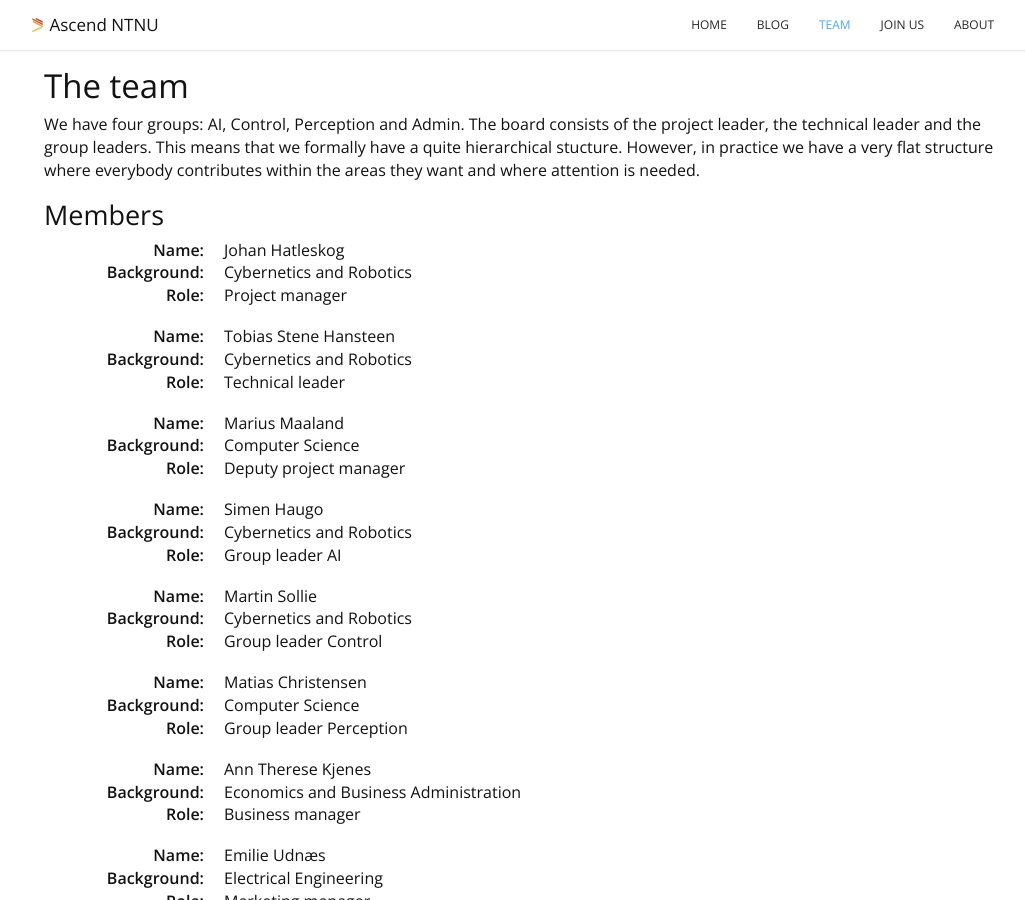
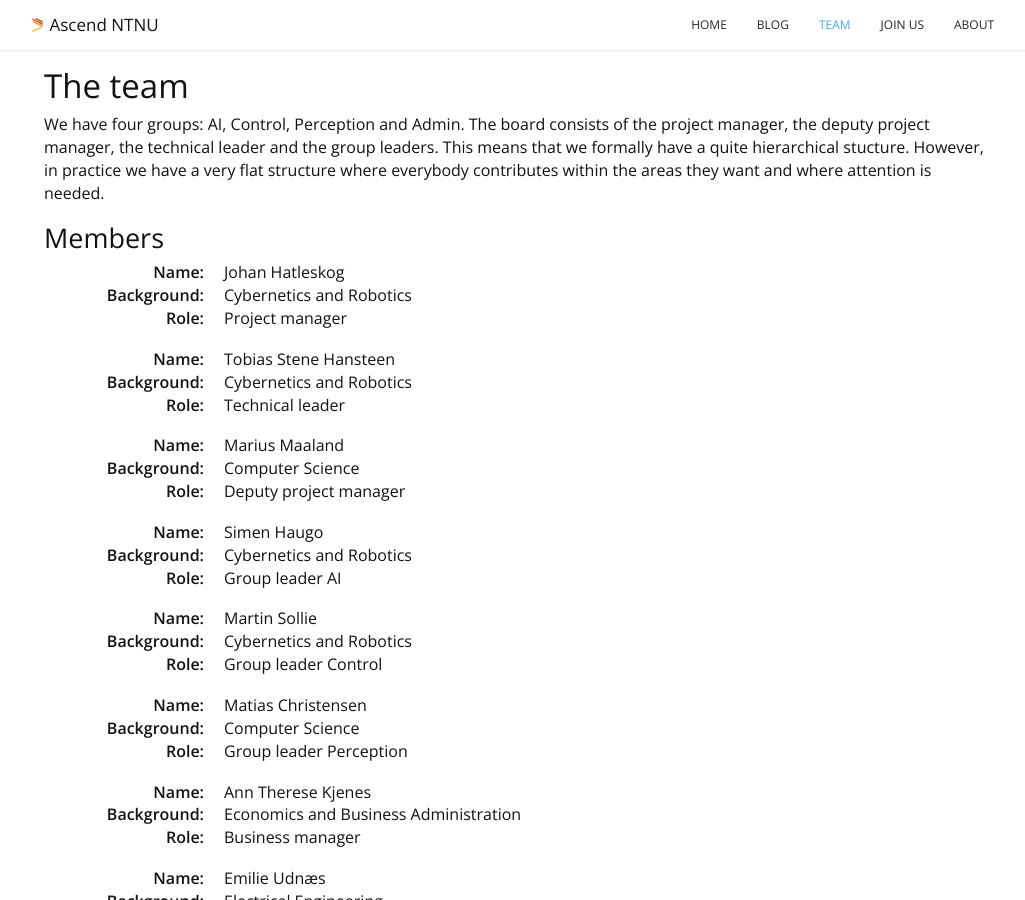
Before and after one commit to AscendNTNU/AscendNTNU.github.io, a Jekyll site: the page built from team.html, in a window 1280 px wide and 900 px high. Shown: the whole window, without its empty margins (121-1146 px from the left). Built offline with Jekyll 4.4.1, drawn with Linux system fonts in a browser that asks for light colours.

Commit message:
Update team.html

```diff
--- a/team.html
+++ b/team.html
@@ -9,7 +9,7 @@
 			<section>
 				<h1>The team</h1>
 				<p>
-					We have four groups: AI, Control, Perception and Admin. The board consists of the project leader, the technical leader and the group leaders. This means that we formally have a quite hierarchical stucture. However, in practice we have a very flat structure where everybody contributes within the areas they want and where attention is needed.
+					We have four groups: AI, Control, Perception and Admin. The board consists of the project manager, the deputy project manager, the technical leader and the group leaders. This means that we formally have a quite hierarchical stucture. However, in practice we have a very flat structure where everybody contributes within the areas they want and where attention is needed.
 				</p>
 
 				<h2>Members</h2>
```
